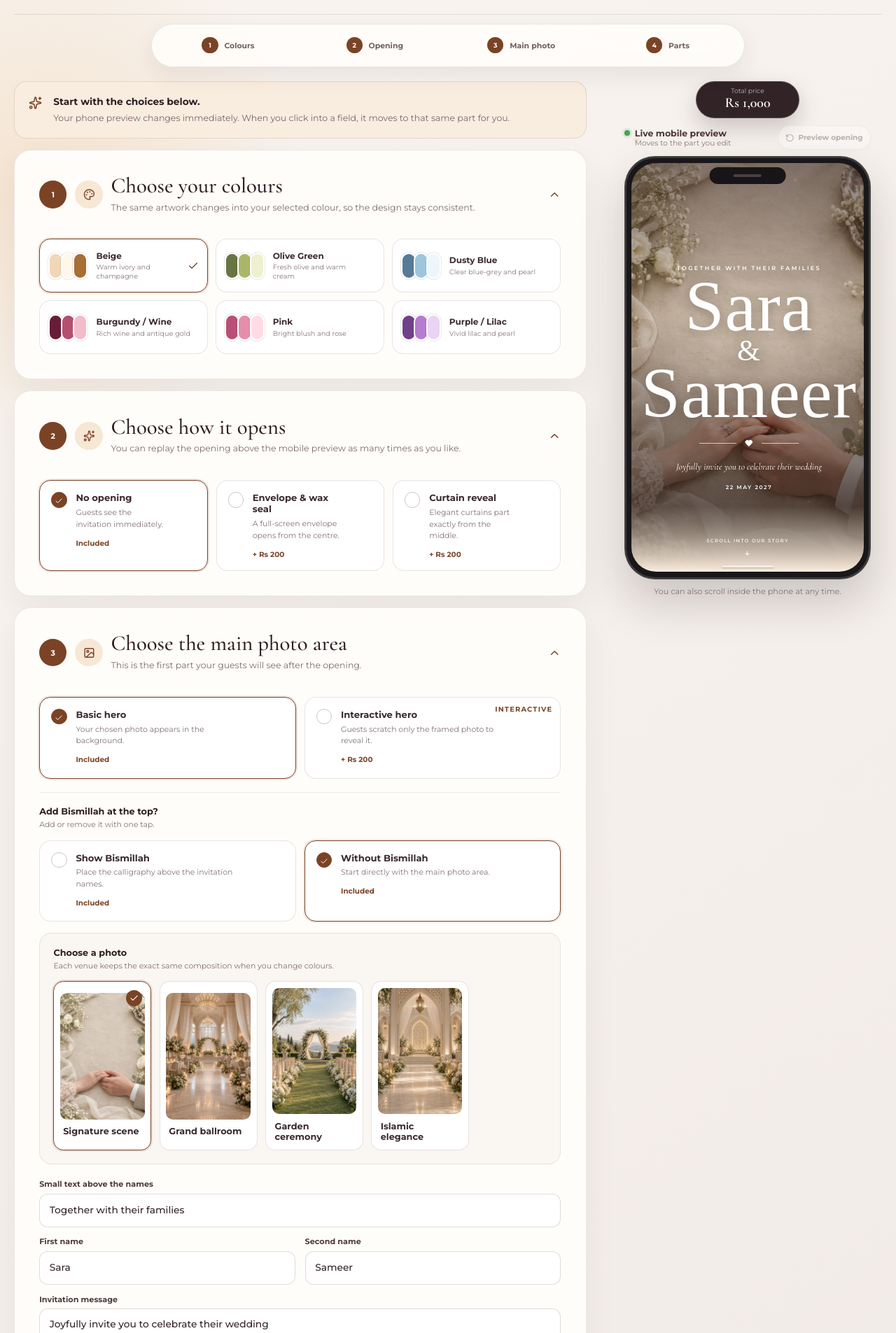
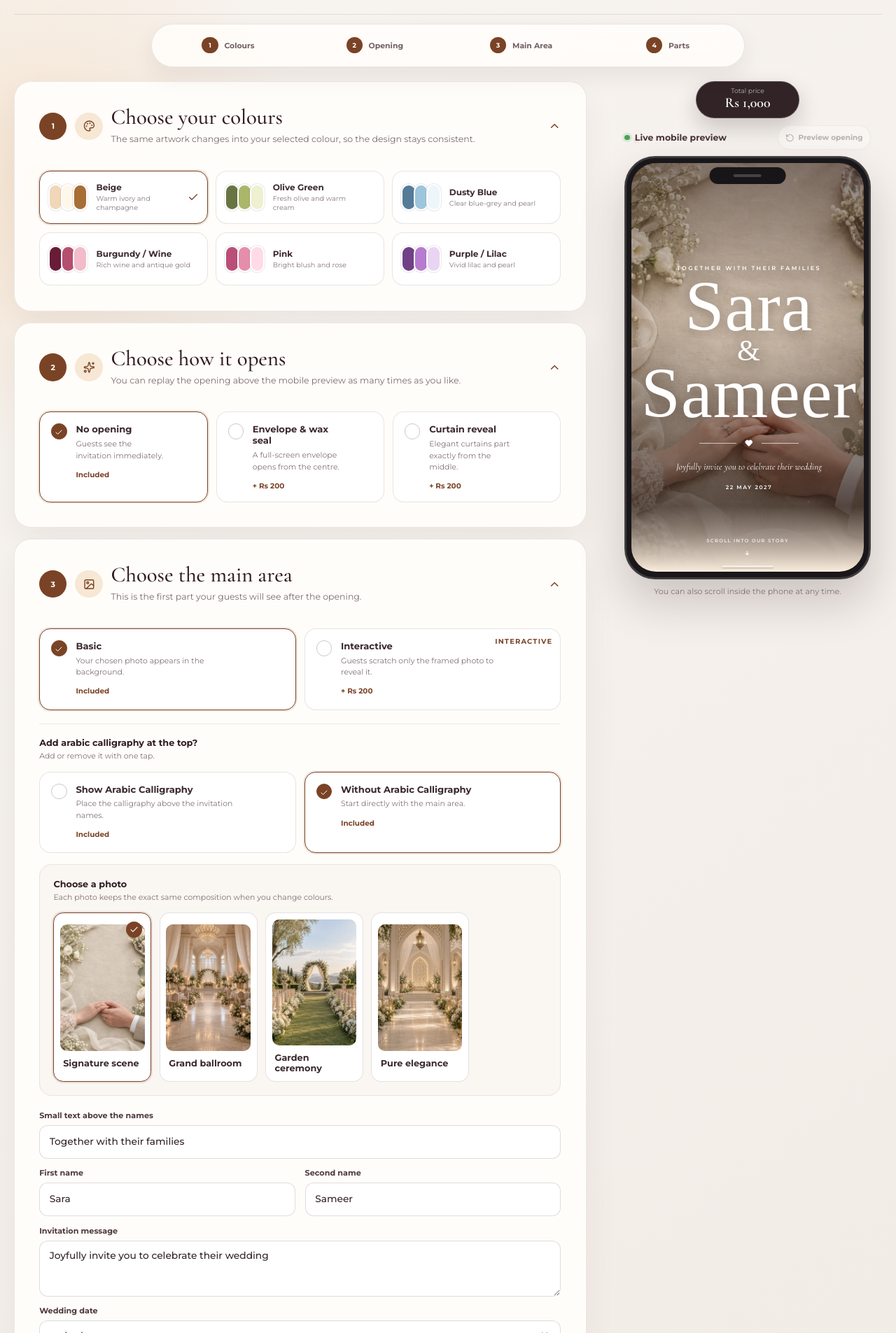
Before and after one commit to Ir-faan/Event-Invitation, a Next.js app: page /design-invitation in a window 1280 px wide. Shown: the part 75-1980 px from the top of the page at 70% size. Built offline with nearby package versions, Linux system fonts and the light colour scheme; a web font is replaced by a local one.

Commit message:
Changed some wordings on the design creation page.

```diff
--- a/components/invitation-designer.tsx
+++ b/components/invitation-designer.tsx
@@ -429,7 +429,7 @@ export function InvitationDesigner() {
       <nav className="designer-steps" aria-label="Invitation design steps">
         <a href="#designer-colours"><span>1</span>Colours</a>
         <a href="#designer-opening"><span>2</span>Opening</a>
-        <a href="#designer-hero"><span>3</span>Main photo</a>
+        <a href="#designer-hero"><span>3</span>Main Area</a>
         <a href="#designer-sections"><span>4</span>Parts</a>
       </nav>
 
@@ -442,10 +442,7 @@ export function InvitationDesigner() {
 
       <div className="designer-workspace">
         <form id="invitation-designer-form" className="designer-form" onSubmit={saveDesign} noValidate>
-          <div className="designer-welcome">
-            <Sparkles aria-hidden="true" />
-            <div><strong>Start with the choices below.</strong><p>Your phone preview changes immediately. When you click into a field, it moves to that same part for you.</p></div>
-          </div>
+
 
           <MainStep id="designer-colours" number="1" icon={<Palette />} title="Choose your colours" description="The same artwork changes into your selected colour, so the design stays consistent.">
             <div className="designer-palette-grid">
@@ -468,7 +465,7 @@ export function InvitationDesigner() {
 
             {config.opening.type !== "none" && (
               <div className="designer-conditional-panel">
-                <div className="designer-subheading"><strong>Choose the {config.opening.type === "envelope" ? "envelope" : "curtain"} style</strong><span>It will open full-screen in your guest&apos;s invitation.</span></div>
+                <div className="designer-subheading"><strong>Choose the {config.opening.type === "envelope" ? "envelope" : "curtain"} style</strong></div>
                 <div className="designer-image-options designer-opening-images">
                   {(config.opening.type === "envelope" ? openingAssets.envelope : openingAssets.curtain).map((asset) => (
                     <button type="button" key={asset.id} className={config.opening.asset === asset.id ? "is-selected" : ""} onClick={() => {
@@ -482,30 +479,30 @@ export function InvitationDesigner() {
                     </button>
                   ))}
                 </div>
-                {config.opening.type === "envelope" && <p className="designer-opening-note">Wax-seal initials are created automatically from the first letters of the two names in the main photo area.</p>}
+                {config.opening.type === "envelope" && <p className="designer-opening-note">Your initials will not be visible in the mobile preview, but they will appear on the wax seal when we process your invitation.</p>}
               </div>
             )}
           </MainStep>
 
-          <MainStep id="designer-hero" number="3" icon={<ImageIcon />} title="Choose the main photo area" description="This is the first part your guests will see after the opening." onActivate={() => activatePreview("hero")}>
+          <MainStep id="designer-hero" number="3" icon={<ImageIcon />} title="Choose the main area" description="This is the first part your guests will see after the opening." onActivate={() => activatePreview("hero")}>
             <div className="designer-choice-grid">
-              <ChoiceButton selected={config.hero.type === "basic"} title="Basic hero" description="Your chosen photo appears in the background." price={0} onClick={() => chooseHero("basic")} />
-              <ChoiceButton selected={config.hero.type === "interactive"} title="Interactive hero" description="Guests scratch only the framed photo to reveal it." price={200} onClick={() => chooseHero("interactive")} featured />
+              <ChoiceButton selected={config.hero.type === "basic"} title="Basic" description="Your chosen photo appears in the background." price={0} onClick={() => chooseHero("basic")} />
+              <ChoiceButton selected={config.hero.type === "interactive"} title="Interactive" description="Guests scratch only the framed photo to reveal it." price={200} onClick={() => chooseHero("interactive")} featured />
             </div>
 
             <div className="designer-bismillah-picker">
               <div className="designer-subheading">
-                <strong>Add Bismillah at the top?</strong>
+                <strong>Add arabic calligraphy at the top?</strong>
                 <span>Add or remove it with one tap.</span>
               </div>
               <div className="designer-choice-grid">
-                <ChoiceButton selected={config.bismillah.enabled} title="Show Bismillah" description="Place the calligraphy above the invitation names." price={0} onClick={() => chooseBismillah(true)} />
-                <ChoiceButton selected={!config.bismillah.enabled} title="Without Bismillah" description="Start directly with the main photo area." price={0} onClick={() => chooseBismillah(false)} />
+                <ChoiceButton selected={config.bismillah.enabled} title="Show Arabic Calligraphy" description="Place the calligraphy above the invitation names." price={0} onClick={() => chooseBismillah(true)} />
+                <ChoiceButton selected={!config.bismillah.enabled} title="Without Arabic Calligraphy" description="Start directly with the main area." price={0} onClick={() => chooseBismillah(false)} />
               </div>
             </div>
 
             <div className="designer-photo-picker">
-              <div className="designer-subheading"><strong>Choose a photo</strong><span>{config.hero.type === "basic" ? "Each venue keeps the exact same composition when you change colours." : "Choose an intimate couple detail, or upload your own portrait photo."}</span></div>
+              <div className="designer-subheading"><strong>Choose a photo</strong><span>{config.hero.type === "basic" ? "Each photo keeps the exact same composition when you change colours." : "Choose an intimate couple detail, or upload your own portrait photo."}</span></div>
               <div className="designer-image-options designer-hero-images">
                 {availableHeroPresets.map((asset, index) => asset.hidden ? null : (
                   <button type="button" key={asset.id} className={config.hero.photoSource === "preset" && config.hero.presetIndex === index ? "is-selected" : ""} onClick={() => chooseHeroPreset(index)}>
@@ -531,7 +528,7 @@ export function InvitationDesigner() {
               <TextField label="First name" value={config.hero.firstName} onChange={(value) => updateHero("firstName", value)} />
               <TextField label="Second name" value={config.hero.secondName} onChange={(value) => updateHero("secondName", value)} />
               <TextArea label="Invitation message" value={config.hero.message} onChange={(value) => updateHero("message", value)} full rows={2} />
-              <TextField label="Wedding date shown on the hero and footer" type="date" value={config.hero.date} onChange={(value) => updateHero("date", value)} full />
+              <TextField label="Wedding date" type="date" value={config.hero.date} onChange={(value) => updateHero("date", value)} full />
             </div>
           </MainStep>
 
@@ -608,7 +605,7 @@ export function InvitationDesigner() {
           )}
           <div className="designer-submit-panel">
             <button className="designer-final-save" type="submit" disabled={saveState === "saving"}><Save aria-hidden="true" />{saveButtonText}</button>
-            <p>{hasCustomPart ? "We will contact you to arrange the video consultation for your custom part, then share payment details when your order is ready." : "Once your order is ready, we will contact you with the payment details."}</p>
+            <p>{hasCustomPart ? "We will contact you for your custom part, then share payment details with you when your order is ready." : "Once your order is ready, we will contact you with the payment details."}</p>
           </div>
         </form>
 
@@ -747,7 +744,7 @@ function SectionFields({ section, onField, onItem, onAddItem, onRemoveItem, onPh
   const items = getSectionItems(section);
   switch (section.type) {
     case "countdown":
-      return <div className="designer-fields-grid"><TextField label="Date to count down to" hint="The live countdown uses this date, independently from your event cards." type="date" value={section.fields.date ?? ""} onChange={(value) => onField("date", value)} full /><TextField label="Small text above the countdown" value={section.fields.eyebrow ?? ""} onChange={(value) => onField("eyebrow", value)} full /><TextArea label="Text below the countdown title" value={section.fields.message ?? ""} onChange={(value) => onField("message", value)} full rows={2} /></div>;
+      return <div className="designer-fields-grid"><TextField label="Date to count down to" hint="The live countdown will count to this date." type="date" value={section.fields.date ?? ""} onChange={(value) => onField("date", value)} full /><TextField label="Small text above the countdown" value={section.fields.eyebrow ?? ""} onChange={(value) => onField("eyebrow", value)} full /><TextArea label="Text below the countdown title" value={section.fields.message ?? ""} onChange={(value) => onField("message", value)} full rows={2} /></div>;
     case "journey":
       return (
         <div className="designer-repeatable-fields">
@@ -778,7 +775,7 @@ function SectionFields({ section, onField, onItem, onAddItem, onRemoveItem, onPh
                 <TextField label="Start time" type="time" value={item.time ?? ""} onChange={(value) => onItem(itemIndex, "time", value)} icon={<Clock3 />} />
                 <TextField label="Venue name" value={item.venue ?? ""} onChange={(value) => onItem(itemIndex, "venue", value)} />
                 <TextField label="Town or full address" value={item.address ?? ""} onChange={(value) => onItem(itemIndex, "address", value)} />
-                <TextField label="Google Maps link (optional)" type="url" hint="If empty, the map searches for the venue and address." value={item.mapUrl ?? ""} onChange={(value) => onItem(itemIndex, "mapUrl", value)} full icon={<MapPin />} />
+                <TextField label="Google Maps link (optional)" type="url" hint="If empty, the map searches for the venue and address but it may not find the exact location if the venue and address is not recognised." value={item.mapUrl ?? ""} onChange={(value) => onItem(itemIndex, "mapUrl", value)} full icon={<MapPin />} />
               </div>
             </div>
           ))}
@@ -858,7 +855,7 @@ function SectionFields({ section, onField, onItem, onAddItem, onRemoveItem, onPh
         </div>
       );
     case "custom":
-      return <div className="designer-custom-consultation"><Video aria-hidden="true" /><div><strong>Your custom part will be designed with you.</strong><p>We will discuss the idea, wording, visuals and interaction during a video consultation. There is nothing to edit here yet.</p><span>Custom design consultation · + Rs 500</span></div></div>;
+      return <div className="designer-custom-consultation"><Video aria-hidden="true" /><div><strong>Your custom part will be designed with you.</strong><p>We will discuss the idea, wording, visuals and interaction during a video consultation or via message. There is nothing to edit here yet.</p></div></div>;
   }
 }
 
--- a/components/invitation-phone-preview.tsx
+++ b/components/invitation-phone-preview.tsx
@@ -71,7 +71,6 @@ export function InvitationPhonePreview({ config, replayKey, focusTarget, focusKe
         <div>
           <span className="designer-live-dot" />
           <strong>Live mobile preview</strong>
-          <small>Moves to the part you edit</small>
         </div>
         <button type="button" onClick={onReplay} disabled={config.opening.type === "none"}>
           <RotateCcw aria-hidden="true" /> Preview opening
--- a/lib/invitation-designer.ts
+++ b/lib/invitation-designer.ts
@@ -111,7 +111,7 @@ function matchedHeroPresets(palette: PaletteId, signatureUrl: string): HeroPrese
     { id: `${palette}-close`, name: "Closer crop", url: signatureUrl, objectPosition: "center 68%", zoom: 1.14, hidden: true },
     { id: `${palette}-ballroom`, name: "Grand ballroom", url: `/images/builder-hero-ballroom-${palette}.webp`, objectPosition: "center center", zoom: 1 },
     { id: `${palette}-garden`, name: "Garden ceremony", url: `/images/builder-hero-garden-${palette}.webp`, objectPosition: "center center", zoom: 1 },
-    { id: `${palette}-islamic-hall`, name: "Islamic elegance", url: `/images/builder-hero-islamic-hall-${palette}.webp`, objectPosition: "center center", zoom: 1 },
+    { id: `${palette}-islamic-hall`, name: "Pure elegance", url: `/images/builder-hero-islamic-hall-${palette}.webp`, objectPosition: "center center", zoom: 1 },
   ];
 }
 
@@ -183,12 +183,12 @@ export const sectionDefinitions: Record<SectionType, { name: string; shortName:
   countdown: { name: "Countdown", shortName: "Countdown", description: "Count down to the celebration date.", price: 150 },
   journey: { name: "Order of Events (Our Journey)", shortName: "Our Journey", description: "Add as many moments as your story needs.", price: 150 },
   "event-details": { name: "Event Details + Location", shortName: "Event Details", description: "Add every ceremony, venue and map.", price: 150 },
-  gift: { name: "Gift Preferences", shortName: "Gift Preferences", description: "A kind note about gifts.", price: 150 },
-  "special-message": { name: "A Special Message", shortName: "Special Message", description: "A dedication, thank-you or loving memory.", price: 200 },
+  gift: { name: "Gift Preferences", shortName: "Gift Preferences", description: "A kind note (could be about gifts, parking areas, etc..).", price: 150 },
+  "special-message": { name: "A Special Message", shortName: "Special Message", description: "A dedication, thank-you or loving memory to your closed ones.", price: 200 },
   seating: { name: "Seating Arrangement", shortName: "Seating", description: "List several families under each table.", price: 200 },
   "day-programme": { name: "Day Programme", shortName: "Programme", description: "Times, programme details and small notes.", price: 200 },
   glimpse: { name: "Glimpse Of Us", shortName: "Glimpse Of Us", description: "A scattered gallery of your photos.", price: 200 },
-  custom: { name: "Custom Part", shortName: "Custom Part", description: "Planned and designed with you by video consultation.", price: 500 },
+  custom: { name: "Custom Part", shortName: "Custom Part", description: "Planned and designed with you by video consultation or by message.", price: 500 },
 };
 
 function makeId(type: SectionType) {
```
Also changed, not shown: 1 other file (tests, documents, lock files or other folders).
